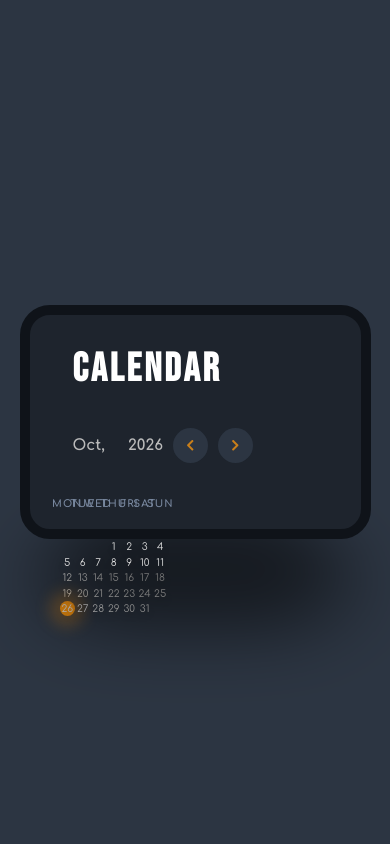
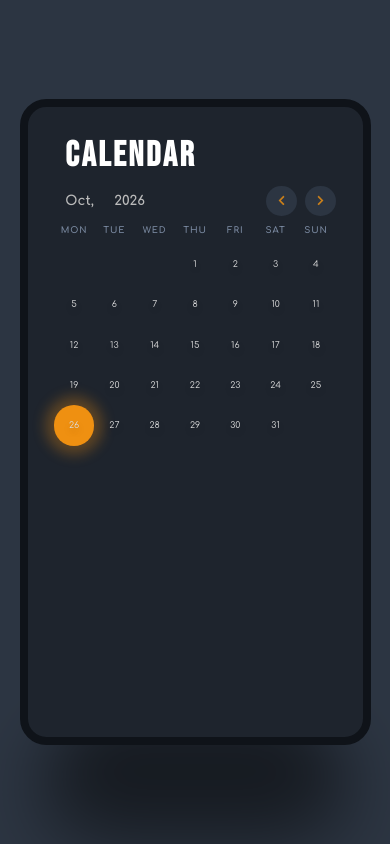
Before and after one commit to Martynas-Mockapetris/Calendar, a React app: page / in a window 390 px wide. Built offline with nearby package versions, Linux system fonts and the light colour scheme; the HTML template or start-up script is replaced by a standard one.

Commit message:
Calendar responsive design

```diff
--- a/src/Components/CalendarApp.css
+++ b/src/Components/CalendarApp.css
@@ -112,6 +112,11 @@
   width: 60%;
   height: 100%;
   padding: 3rem 0;
+  overflow-y: auto;
+}
+
+.events::-webkit-scrollbar {
+  display: none;
 }
 
 .event-popup {
@@ -278,3 +283,97 @@
   color: #fff;
   cursor: pointer;
 }
+
+@media (max-width: 850px) {
+  .calendar-app {
+    flex-direction: column;
+    row-gap: 2rem;
+    aspect-ratio: 3 / 2;
+  }
+
+  .calendar {
+    width: 70%;
+    margin: auto;
+  }
+
+  .navigate-date {
+    margin: 1rem 0;
+  }
+
+  .weekdays {
+    margin: 1rem 0;
+  }
+
+  .events {
+    width: 80%;
+    margin: auto;
+  }
+
+  .event-popup {
+    top: 18%;
+    left: 50%;
+    transform: translateX((-50%));
+    width: 60%;
+    aspect-ratio: 4 / 3;
+    row-gap: 1rem;
+  }
+
+  .event-popup-time {
+    width: clamp(5rem 10cqi, 8rem);
+    font-size: clamp(1.5rem 3cqi, 2.2rem);
+  }
+  .time-input input {
+    width: clamp(5rem 10cqi, 8rem);
+    font-size: clamp(1.2rem 2cqi, 1.6rem);
+  }
+
+  .event-popup textarea {
+    width: clamp(18rem, 35cqi, 28rem);
+  }
+
+  .event-popup textarea::placeholder {
+    font-size: clamp(1rem, 1.5cqi, 1.2rem);
+  }
+
+  .event-popup-btn {
+    width: clamp(18rem, 35cqi, 28rem);
+    font-size: clamp(1.5rem 3cqi, 2.2rem);
+  }
+
+  .event-date {
+    font-size: clamp(1rem, 1.4cqi, 1.2rem);
+  }
+
+  .event-time {
+    font-size: clamp(1rem, 2cqi, 1.6rem);
+  }
+
+  .event-text {
+    font-size: clamp(1rem, 2.5cqi, 1.4rem);
+  }
+}
+
+@media (max-width: 500px) {
+  .calendar-app {
+    aspect-ratio: 10 / 9;
+  }
+
+  .calendar {
+    width: 100%;
+  }
+
+  .event-popup {
+    top: 23%;
+    width: 80%;
+  }
+
+  .events {
+    width: 100%;
+  }
+}
+
+@media (max-width: 375px) {
+  .calendar-app {
+    aspect-ratio: 3 / 2;
+  }
+}
--- a/src/index.css
+++ b/src/index.css
@@ -19,4 +19,11 @@
   display: grid;
   place-items: center;
   perspective: 100rem;
+  overflow: hidden;
 }
+
+@media (max-width: 500px) {
+  html {
+    font-size: 55%;
+  }
+}
```
